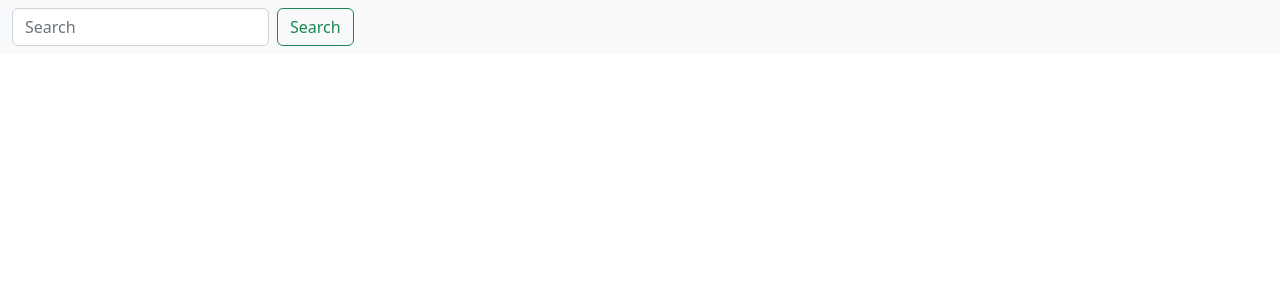
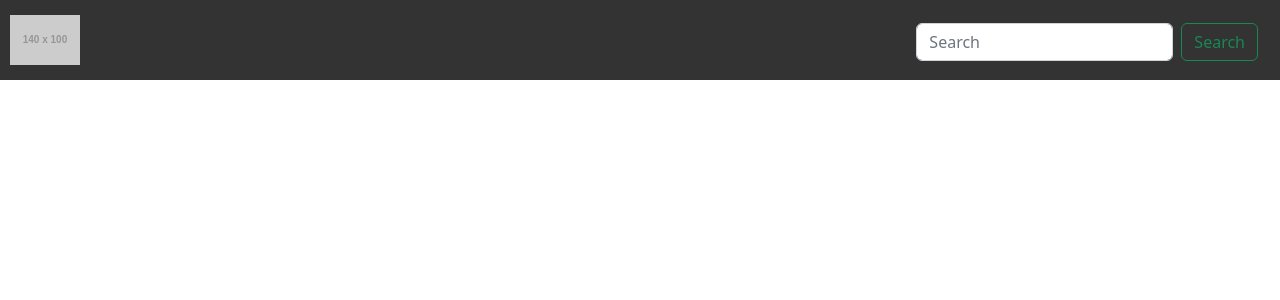
Before and after one commit to Seme87/vite-boolflix, a Vue app: page / in a window 1280 px wide. Shown: the top 300 px of the page. Built offline with nearby package versions, Linux system fonts and the light colour scheme.

Commit message:
Aggiunge layout grafico alla navbar

```diff
--- a/src/components/AppHeader.vue
+++ b/src/components/AppHeader.vue
@@ -12,7 +12,11 @@ export default {
 </script>
 
 <template>
-  <nav class="navbar bg-light">
+  <header class="d-flex mb-3">
+    <div class="logo">
+      <img src="https://via.placeholder.com/140x100" alt="logo" />
+    </div>
+    <nav class="navbar">
       <div class="container-fluid">
         <form class="d-flex" role="search" @submit.prevent="">
           <input
@@ -32,10 +36,21 @@ export default {
         </form>
       </div>
     </nav>
+  </header>
 </template>
 
 <style lang="scss" scoped>
-h1 {
-  color: green;
+header {
+  justify-content: space-between;
+  background-color: rgba(0, 0, 0, 0.8);
+  height: 80px;
+  padding: 15px 10px;
+
+  .logo {
+    img {
+      width: 100%;
+      height: 100%;
+    }
+  }
 }
 </style>
```
Lines whose indentation alone changed are shown as unchanged.
